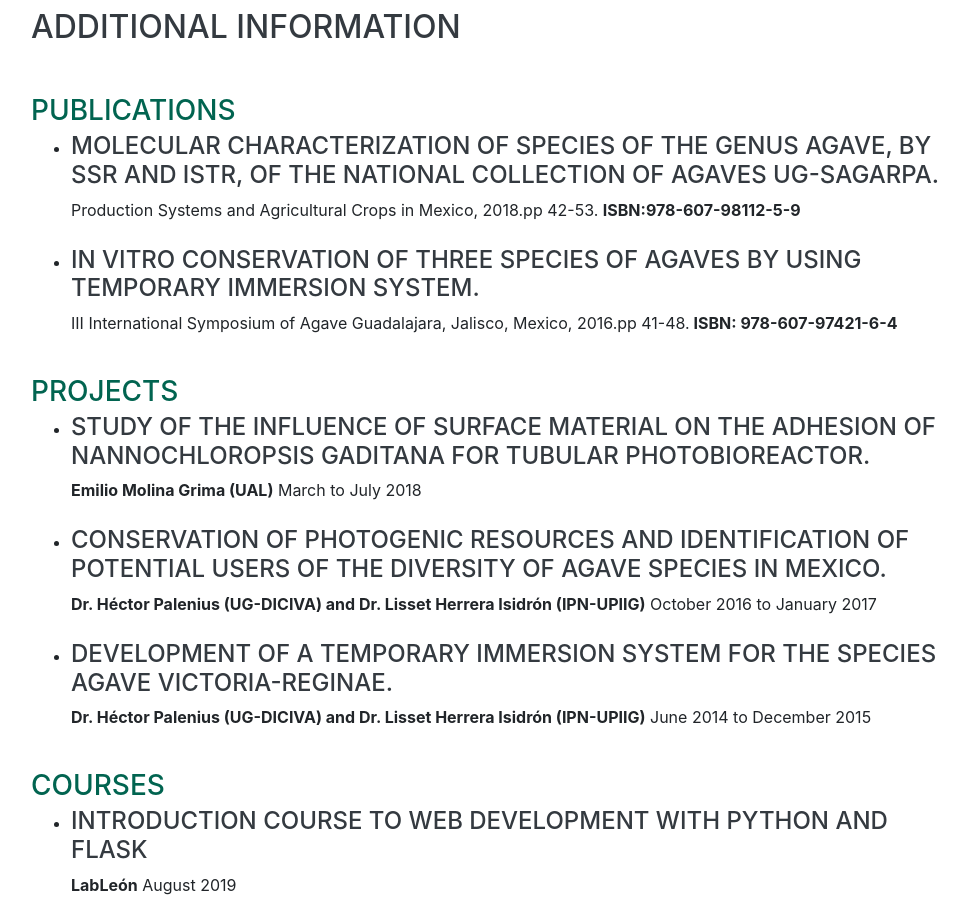
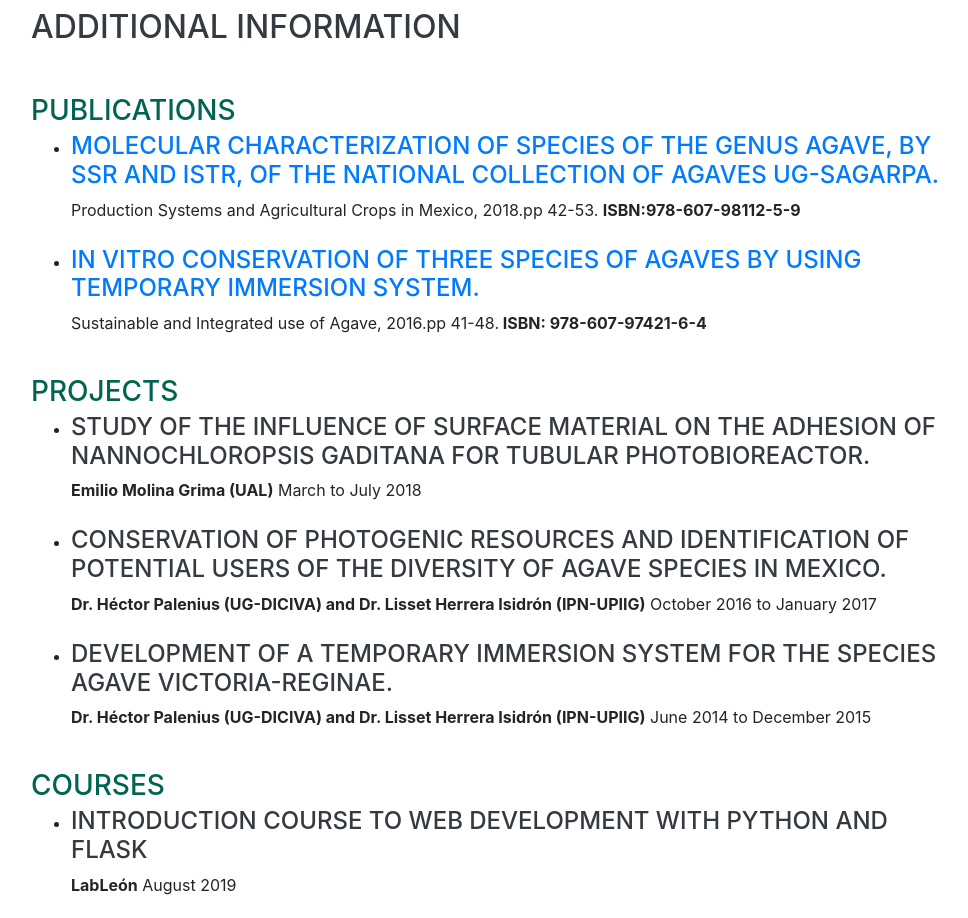
Before and after one commit to luznieto/cv-luznieto, a website with bundled scripts: page index.html in a window 1280 px wide. Shown: the part 3620-4538 px from the top of the page, without its empty margins (289-1257 px from the left). Built offline with nearby package versions, Linux system fonts and the light colour scheme; a web font is replaced by a local one.

Commit message:
🏬🎭 Checkpoint ./index.html:6228823/343 ./.glitch-assets:6228823/358

```diff
--- a/index.html
+++ b/index.html
@@ -274,7 +274,8 @@
             Use biotechnological and computational tools to improve products, processes or services</li>
         </ul>
       </div>
-    </section>
+    </div>
+  </section>
 
     <hr class="m-0">
 
@@ -284,8 +285,8 @@
 
         <h3 class="mt-0 mb-1" style="color:#016450">Publications</h3>
         <ul>
-          <li><h4 class="mt-0">Molecular characterization of species of the genus Agave, by SSR and ISTR, of the National Collection of Agaves UG-SAGARPA.</h4>Production Systems and Agricultural Crops in Mexico, 2018.pp 42-53. <b>ISBN:978-607-98112-5-9</b></li><br>
-          <li><h4 class="mt-0">In vitro conservation of three species of agaves by using temporary immersion system.</h4>III International Symposium of Agave Guadalajara, Jalisco, Mexico, 2016.pp 41-48.<b> ISBN: 978-607-97421-6-4</b></li><br>
+          <li><h4 class="mt-0"><a href="http://dicea.chapingo.mx/wp-content/uploads/2019/01/Sist.Prod.y_CultivosW.pdf">Molecular characterization of species of the genus Agave, by SSR and ISTR, of the National Collection of Agaves UG-SAGARPA.</a></h4>Production Systems and Agricultural Crops in Mexico, 2018.pp 42-53. <b>ISBN:978-607-98112-5-9</b></li><br>
+          <li><h4 class="mt-0"><a href="https://ciatej.mx/Sustainable-and-Integrated-Use-of-Agave.pdf">In vitro conservation of three species of agaves by using temporary immersion system.</a></h4>Sustainable and Integrated use of Agave, 2016.pp 41-48.<b> ISBN: 978-607-97421-6-4</b></li><br>
         </ul>
 
         <h3 class="mt-0 mb-1" style="color:#016450">Projects</h3>
```
Also changed, not shown: 1 other file.
